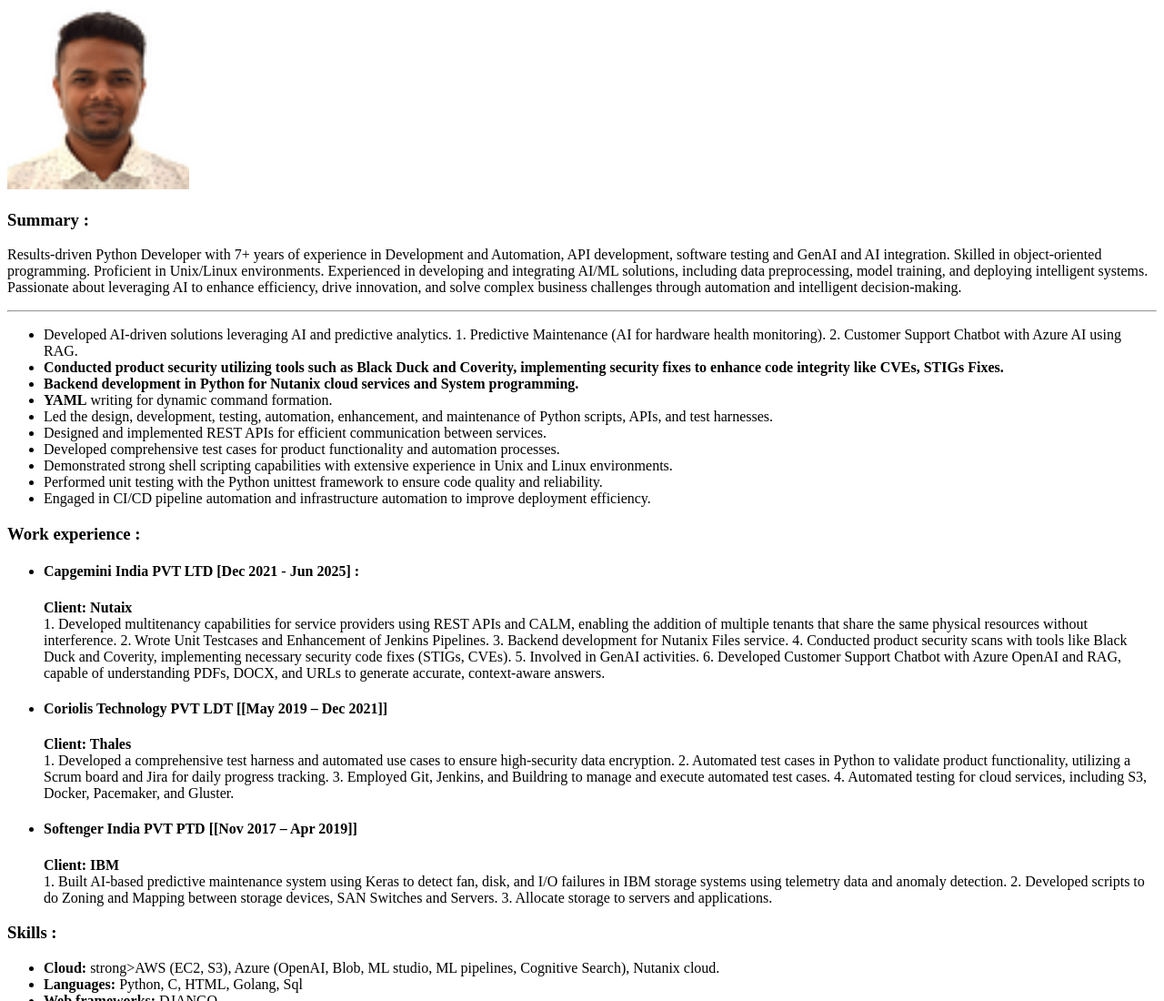
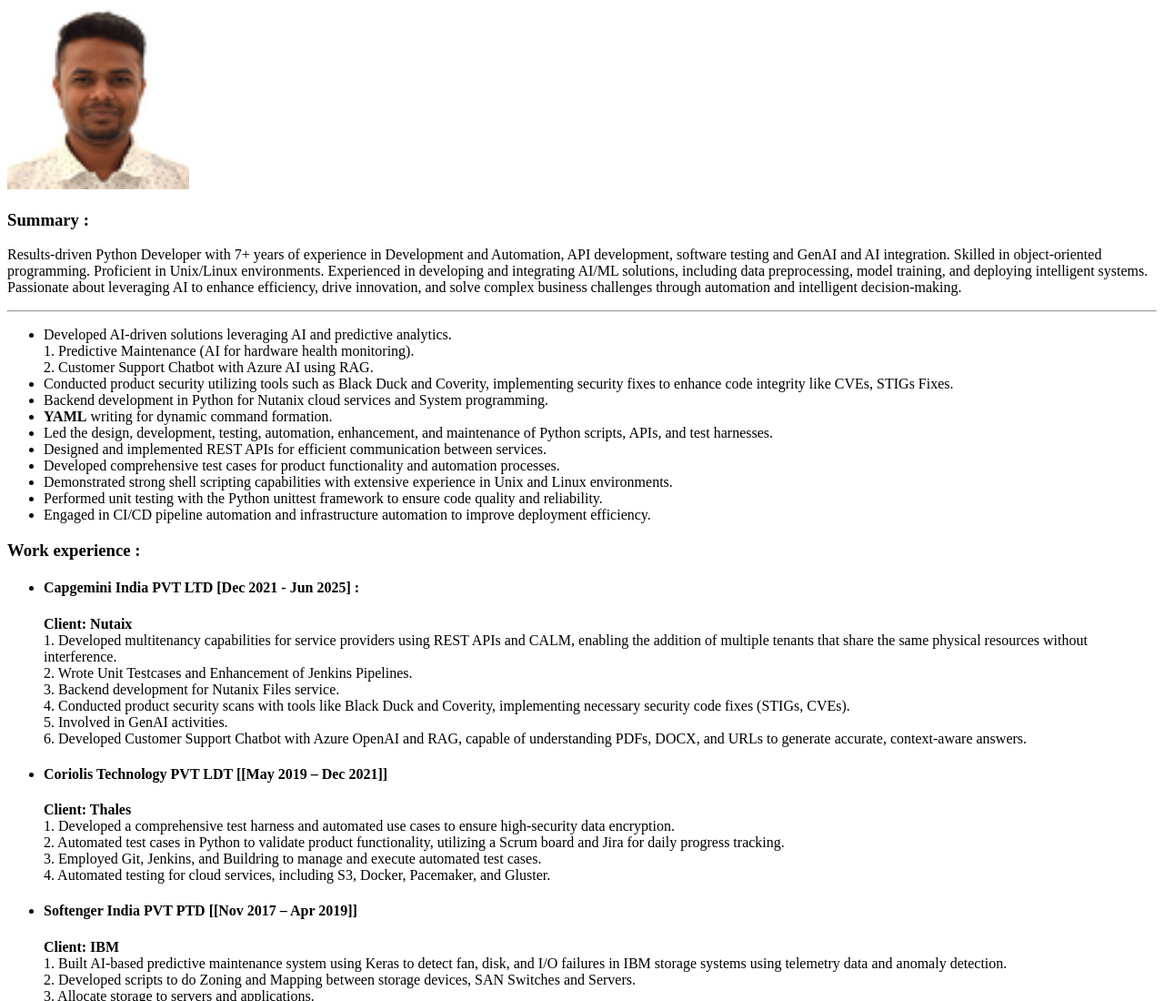
Before and after one commit to Jkeshav/Portfolio, a plain HTML site: page index.html in a window 1280 px wide. Shown: the top 1100 px of the page at 91% size. Drawn offline with Linux system fonts and the light colour scheme.

Commit message:
Update index.html

```diff
--- a/index.html
+++ b/index.html
@@ -18,17 +18,17 @@ intelligent decision-making.
     <hr>
     <ul>
       <li>
-        Developed AI-driven solutions leveraging AI and predictive analytics.
-          1. Predictive Maintenance (AI for hardware health monitoring).
+        Developed AI-driven solutions leveraging AI and predictive analytics.<br>
+          1. Predictive Maintenance (AI for hardware health monitoring).<br>
           2. Customer Support Chatbot with Azure AI using RAG.
       </li>
       <li>
-        <strong>Conducted product security utilizing tools such as Black Duck and Coverity,
-implementing security fixes to enhance code integrity like CVEs, STIGs Fixes.</strong>
+        Conducted product security utilizing tools such as Black Duck and Coverity,
+implementing security fixes to enhance code integrity like CVEs, STIGs Fixes.
       </li>
       <li>
-        <strong>Backend development in Python for Nutanix cloud services and System
-programming.</strong>
+        Backend development in Python for Nutanix cloud services and System
+programming.
       </li>
       <li>
         <strong>YAML</strong> writing for dynamic command formation.
@@ -66,12 +66,12 @@ deployment efficiency.
             <strong>Client: Nutaix </strong>
             <br>
             1. Developed multitenancy capabilities for service providers using REST APIs and CALM, enabling the addition of multiple tenants that share the same physical
-resources without interference.
-            2. Wrote Unit Testcases and Enhancement of Jenkins Pipelines.
-            3. Backend development for Nutanix Files service.
-            4. Conducted product security scans with tools like Black Duck and Coverity, implementing necessary security code fixes (STIGs, CVEs).
-            5. Involved in GenAI activities.
-            6. Developed Customer Support Chatbot with Azure OpenAI and RAG, capable of understanding PDFs, DOCX, and URLs to generate accurate, context-aware answers.
+resources without interference.<br>
+            2. Wrote Unit Testcases and Enhancement of Jenkins Pipelines.<br>
+            3. Backend development for Nutanix Files service.<br>
+            4. Conducted product security scans with tools like Black Duck and Coverity, implementing necessary security code fixes (STIGs, CVEs).<br>
+            5. Involved in GenAI activities.<br>
+            6. Developed Customer Support Chatbot with Azure OpenAI and RAG, capable of understanding PDFs, DOCX, and URLs to generate accurate, context-aware answers.<br>
           </p>
         </li>
         <li>
@@ -79,10 +79,10 @@ resources without interference.
           <p>
             <strong>Client: Thales</strong>
             <br>
-            1. Developed a comprehensive test harness and automated use cases to ensure high-security data encryption.
-            2. Automated test cases in Python to validate product functionality, utilizing a Scrum board and Jira for daily progress tracking.
-            3. Employed Git, Jenkins, and Buildring to manage and execute automated test cases.
-            4. Automated testing for cloud services, including S3, Docker, Pacemaker, and Gluster.
+            1. Developed a comprehensive test harness and automated use cases to ensure high-security data encryption.<br>
+            2. Automated test cases in Python to validate product functionality, utilizing a Scrum board and Jira for daily progress tracking.<br>
+            3. Employed Git, Jenkins, and Buildring to manage and execute automated test cases.<br>
+            4. Automated testing for cloud services, including S3, Docker, Pacemaker, and Gluster.<br>
           </p>
         </li>
         <li>
@@ -90,9 +90,9 @@ resources without interference.
           <p>
             <strong>Client: IBM</strong>
             <br>
-            1. Built AI-based predictive maintenance system using Keras to detect fan, disk, and I/O failures in IBM storage systems using telemetry data and anomaly detection.
-            2. Developed scripts to do Zoning and Mapping between storage devices, SAN Switches and Servers.
-            3. Allocate storage to servers and applications.
+            1. Built AI-based predictive maintenance system using Keras to detect fan, disk, and I/O failures in IBM storage systems using telemetry data and anomaly detection.<br>
+            2. Developed scripts to do Zoning and Mapping between storage devices, SAN Switches and Servers.<br>
+            3. Allocate storage to servers and applications.<br>
           </p>
         </li>
       </ul>
```
